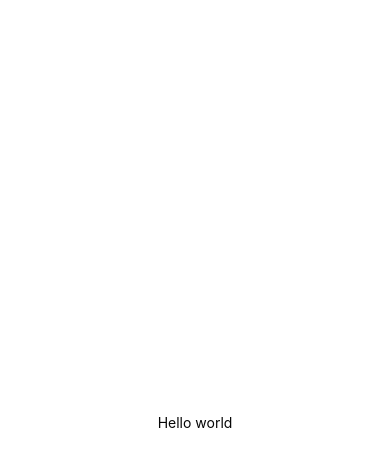
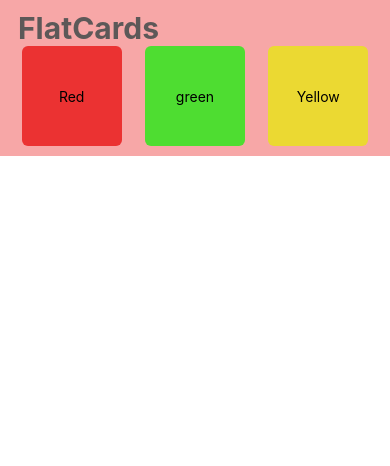
Before and after one commit to yashhadade/ReactNativeLearning, a React Native app: screen / in a window 390 px wide. Shown: the top 466 px of the page. Built offline with nearby package versions, Linux system fonts and the light colour scheme.

Commit message:
Flat Cards

```diff
--- a/App.tsx
+++ b/App.tsx
@@ -1,28 +1,28 @@
-import React, { JSX, useState } from "react";
-import { View, Text, SafeAreaView, StyleSheet,TouchableOpacity,useColorScheme} from "react-native";
+import React, { JSX, useState } from 'react';
+import {
+  View,
+  Text,
+  // SafeAreaView,
+  StyleSheet,
+  TouchableOpacity,
+  useColorScheme,
+  SafeAreaView,
+  Platform,
+  StatusBar,
+  ScrollView,
+} from 'react-native';
+import FlatCards from './components/FlatCards';
 
-function App():JSX.Element {
-  const [isDarkMode,setIsDarMode]=useState(useColorScheme()==="dark")
+function App(): JSX.Element {
+  const paddingTop = Platform.OS === 'android' ? StatusBar.currentHeight || 0 : 0;
+  const [isDarkMode, setIsDarMode] = useState(useColorScheme() === 'dark');
   return (
-    <View style={style.constiner}>
-<Text style={isDarkMode?style.whiteText:style.blackText}> Hello world </Text>
-    </View>
+    <SafeAreaView style={[{paddingTop}]}>
+      <ScrollView>
+      <FlatCards/>
+      </ScrollView>
+    </SafeAreaView>
   );
 }
 
-const style= StyleSheet.create({
-  constiner:{
-    flex:1,
-    alignItems:"center",
-    justifyContent:"center",
-    // backgroundColor:"#f5f5f5"
-  },
-  whiteText:{
-    color:"#f5f5f5"
-  },
-  blackText:{
-    color:"#070707ff"
-  }
-})
-
 export default App;
--- /dev/null
+++ b/components/FlatCards.tsx
@@ -0,0 +1,57 @@
+import { View, Text, StyleSheet } from 'react-native';
+import React from 'react';
+
+const FlatCards = () => {
+  return (
+    <View style={style.FlatCards}>
+      <Text style={style.headingText}>FlatCards</Text>
+      <View style={style.threemainCard}>
+        <View style={[style.card, style.cardOne]}>
+          <Text>Red</Text>
+        </View>
+        <View style={[style.card, style.cardTwo]}>
+          <Text>green</Text>
+        </View>
+        <View style={[style.card, style.cardThree]}>
+          <Text>Yellow</Text>
+        </View>
+      </View>
+    </View>
+  );
+};
+const style = StyleSheet.create({
+  headingText: {
+    fontSize: 30,
+    fontWeight: 'bold',
+    color: '#5d5858ff',
+    paddingHorizontal: 8,
+  },
+  FlatCards: {
+    padding: 10,
+    backgroundColor: '#f7a7a7ff',
+  },
+  threemainCard: {
+    // flex:1,
+    flexDirection: 'row',
+    // gap:3
+    justifyContent: 'space-around',
+  },
+  card: {
+    width: 100,
+    height: 100,
+    justifyContent: 'center',
+    alignItems:"center",
+    fontSize:25,
+    borderRadius:6
+  },
+  cardOne: {
+    backgroundColor:"#eb3232ff"
+  },
+  cardTwo: {
+    backgroundColor:"#4edd31ff"
+  },
+  cardThree: {
+    backgroundColor:"#ebd932ff"
+  },
+});
+export default FlatCards;
```
